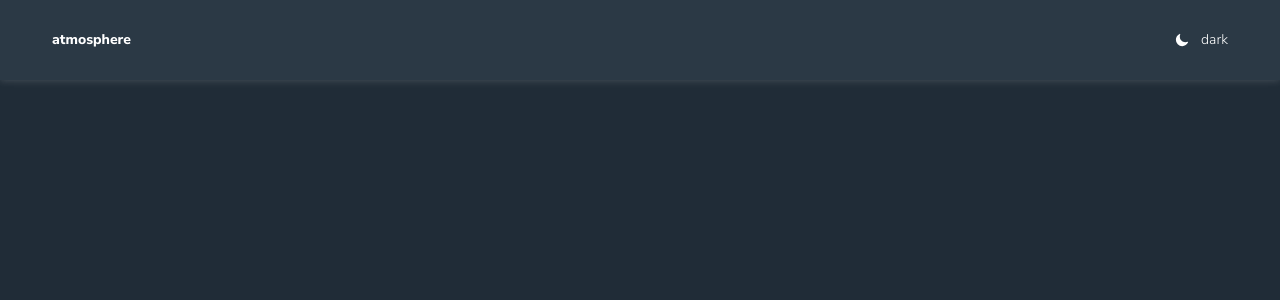
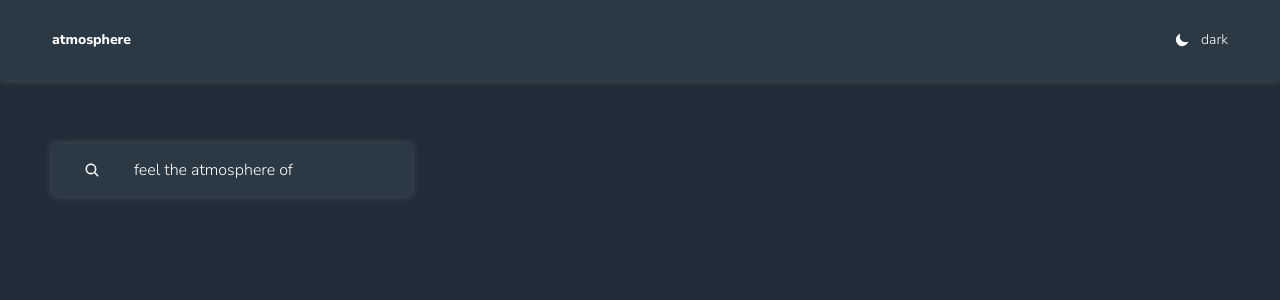
Before and after one commit to katsuro666/atmosphere, a React (Vite) app: page / in a window 1280 px wide. Shown: the top 300 px of the page. Built offline with nearby package versions, Linux system fonts and the light colour scheme.

Commit message:
add a searchbar to the home page

```diff
--- a/package.json
+++ b/package.json
@@ -16,6 +16,7 @@
     "react-dom": "^18.2.0",
     "react-icons": "^4.11.0",
     "react-router-dom": "^6.16.0",
+    "react-select": "^5.7.7",
     "styled-components": "^6.0.9"
   },
   "devDependencies": {
--- a/src/App.jsx
+++ b/src/App.jsx
@@ -1,9 +1,14 @@
-import { Header } from "./components/Header";
+import { Controls } from './components/Controls';
+import { Header } from './components/Header';
+import { Main } from './components/Main';
 
 function App() {
   return (
     <>
       <Header />
+      <Main>
+        <Controls />
+      </Main>
     </>
   );
 }
--- /dev/null
+++ b/src/components/Controls.jsx
@@ -0,0 +1,12 @@
+import { useState, useEffect } from 'react';
+import { Search } from './Search';
+
+export const Controls = () => {
+  const [search, setSearch] = useState('')
+
+  return (
+    <div>
+      <Search search={search} setSearch={setSearch} />
+    </div>
+  );
+};
--- /dev/null
+++ b/src/components/Main.jsx
@@ -0,0 +1,18 @@
+import styled from 'styled-components';
+import { Container } from './Container';
+
+const Wrapper = styled.main`
+  padding: 2rem 0;
+
+  @media (min-width: 767px) {
+    padding: 4rem 0;
+  }
+`;
+
+export const Main = ({ children }) => {
+  return (
+    <Wrapper>
+      <Container>{children}</Container>
+    </Wrapper>
+  );
+};
--- /dev/null
+++ b/src/components/Search.jsx
@@ -0,0 +1,42 @@
+import styled from 'styled-components';
+import { IoSearch } from 'react-icons/io5';
+
+const InputContainer = styled.label`
+  display: flex;
+  align-items: center;
+  background-color: var(--colors-ui-base);
+  padding: 1rem 2rem;
+  border-radius: var(--borderRadius);
+  box-shadow: var(--shadow);
+  width: 100%;
+  margin-bottom: 1rem;
+
+  input::placeholder {
+    color: var(--colors-text);
+  }
+
+  @media(min-width: 767px) {
+    margin-bottom: 0;
+    width: 360px;
+  }
+`;
+
+const Input = styled.input.attrs({
+  type: 'search',
+  placeholder: 'feel the atmosphere of'
+})`
+  margin-left: 2rem;
+  border: none;
+  outline: none;
+  background-color: var(--colors-ui-base);
+  color: var(--colors-text);
+`;
+
+export const Search = ({ search, setSearch }) => {
+  return (
+    <InputContainer>
+      <IoSearch />
+      <Input onChange={(e) => setSearch(e.target.value)} value={search} />
+    </InputContainer>
+  );
+};
```
Also changed, not shown: src/components/FilterSelect.jsx (added), 1 other file (tests, documents, lock files or other folders).
